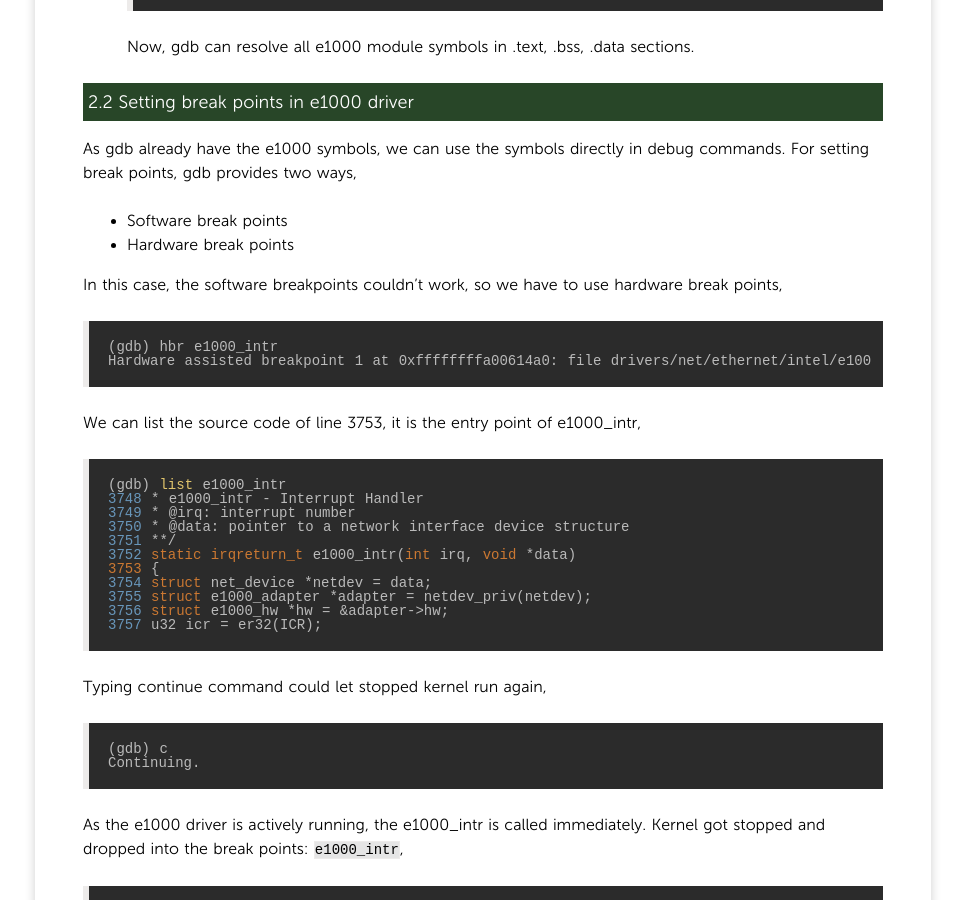
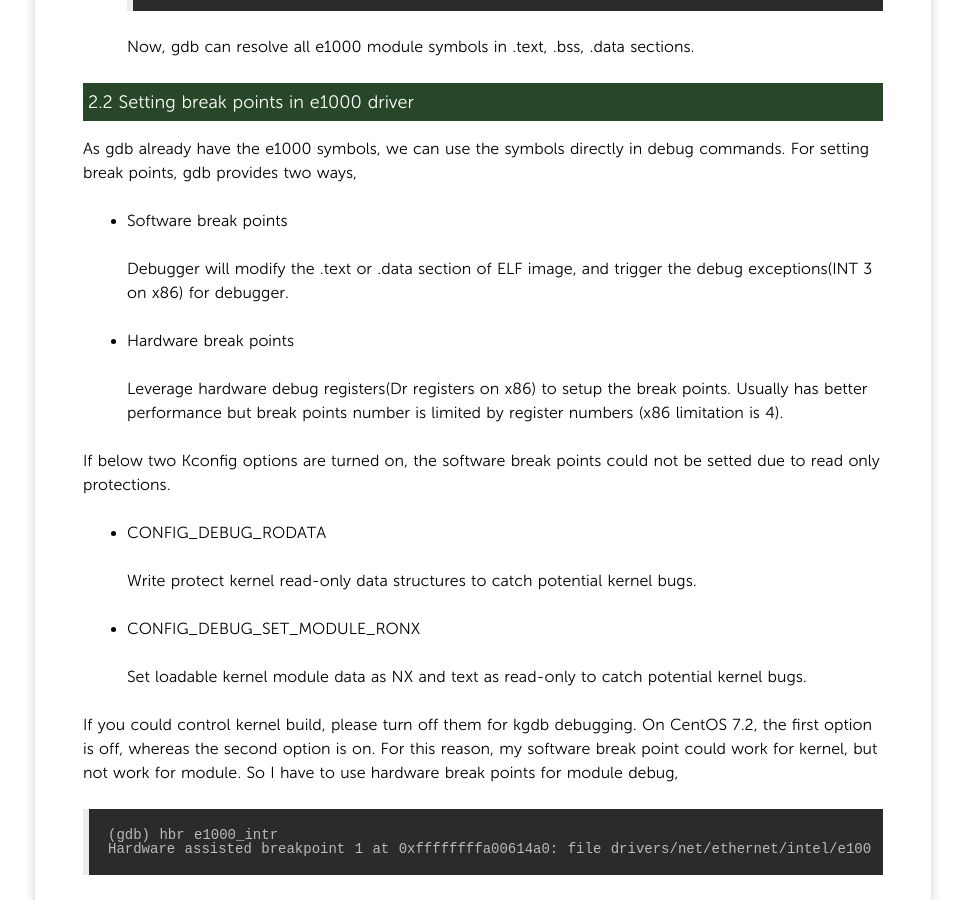
Before and after one commit to yangoliver/yangoliver.github.io, a Jekyll site: the page built from _posts/2016/2016-04-09-using-kgdb-debug-linux-kernel-3.md, in a window 1280 px wide and 900 px high, scrolled down 3638 px. Shown: the whole window, without its empty margins (157-1122 px from the left). Built offline with Jekyll 4.4.1, drawn with Linux system fonts in a browser that asks for light colours; comment, search, counter and statistics services are not loaded; some of the changed text lies outside the part shown.

Commit message:
update: description for software and hardware break points

```diff
--- a/_posts/2016/2016-04-09-using-kgdb-debug-linux-kernel-3.md
+++ b/_posts/2016/2016-04-09-using-kgdb-debug-linux-kernel-3.md
@@ -131,9 +131,25 @@ As gdb already have the e1000 symbols, we can use the symbols directly in debug
 For setting break points, gdb provides two ways,
 
 - Software break points
+
+  Debugger will modify the .text or .data section of ELF image, and trigger the debug exceptions(INT 3 on x86) for debugger.
+
 - Hardware break points
 
-In this case, the software breakpoints couldn't work, so we have to use hardware break points,
+  Leverage hardware debug registers(Dr registers on x86) to setup the break points. Usually has better performance but break points number is limited by register numbers (x86 limitation is 4).
+
+If below two Kconfig options are turned on, the software break points could not be setted due to read only protections.
+
+- CONFIG_DEBUG_RODATA
+
+  Write protect kernel read-only data structures to catch potential kernel bugs.
+
+- CONFIG_DEBUG_SET_MODULE_RONX
+
+  Set loadable kernel module data as NX and text as read-only to catch potential kernel bugs.
+
+If you could control kernel build, please turn off them for kgdb debugging. On CentOS 7.2, the first option is off, whereas the second option is on.
+For this reason, my software break point could work for kernel, but not work for module. So I have to use hardware break points for module debug,
 
 	(gdb) hbr e1000_intr
 	Hardware assisted breakpoint 1 at 0xffffffffa00614a0: file drivers/net/ethernet/intel/e1000/e1000_main.c, line 3753.
@@ -516,6 +532,7 @@ After invoked the tool, e1000 modules symbols got loaded automatically,
 
 The getmod.py is from [KGTP](https://github.com/teawater/kgtp) project, which provides kernel dynamic tracing functionalities for Linux kernel.
 The script could be used individually without building and installing KGTP kernel modules.
+Note that this tool is not only used for this early boot scenario, but also could be used for the module symbol loading after system boot.
 
 In fact, in Linux v4.0, [the gdb scripts for kernel debugging got integrated](https://github.com/torvalds/linux/blob/master/Documentation/gdb-kernel-debugging.txt).
 All gdb scripts are available under kernel mainline source tree: [scripts/gdb](https://github.com/torvalds/linux/tree/master/scripts/gdb).
```
